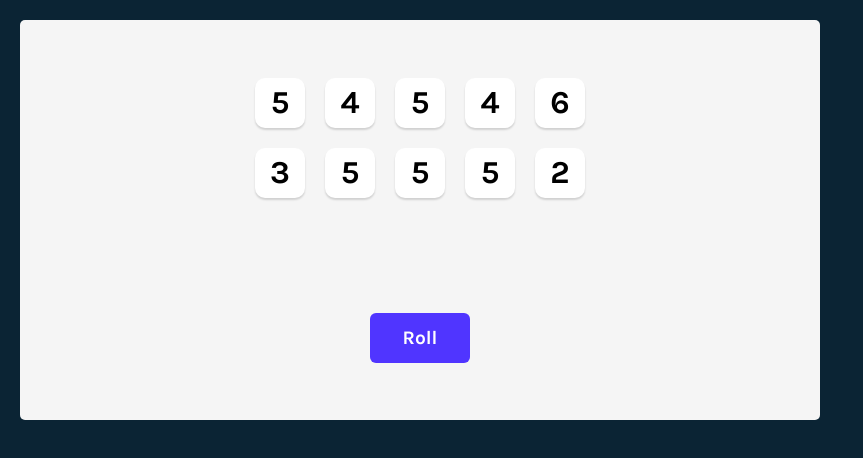
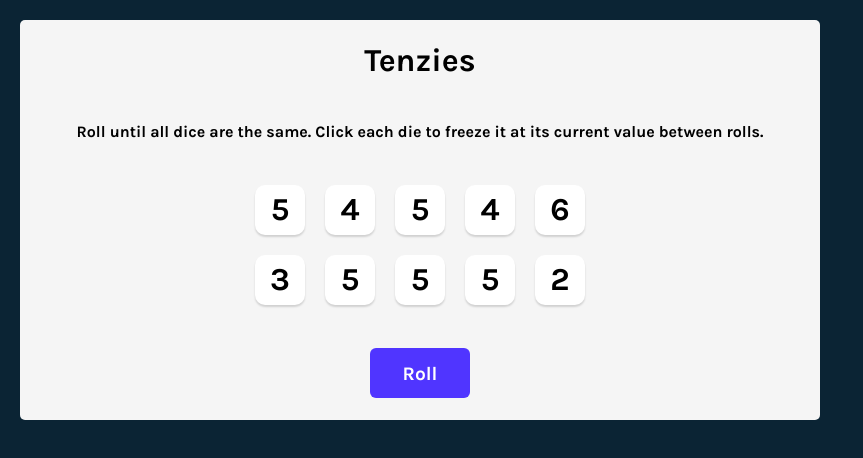
Before and after one commit to abulyousuf/tenzies, a React (Create React App) app: page / in a window 1280 px wide. Shown: the top 458 px of the page, without its empty margins (0-863 px from the left). Built offline with nearby package versions, Linux system fonts and the light colour scheme.

Commit message:
Add game title and instructions

```diff
--- a/src/App.js
+++ b/src/App.js
@@ -49,6 +49,11 @@
 
   return (
     <main>
+      <h1 className="title">Tenzies</h1>
+      <p className="instructions">
+        Roll until all dice are the same. Click each die to freeze it at its
+        current value between rolls.
+      </p>
       <div className="dice-container">{diceElements}</div>
       <button className="roll-dice" onClick={rollDice}>
         Roll
```
